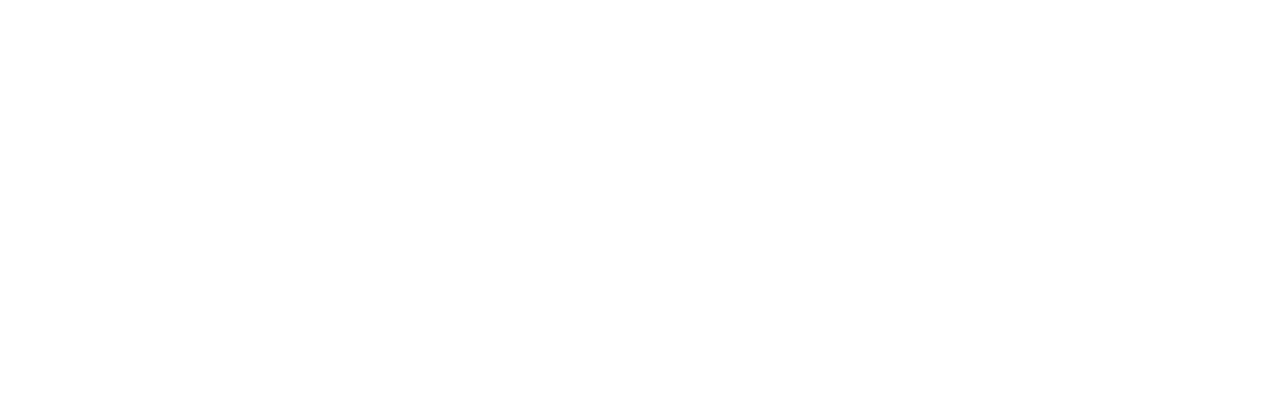
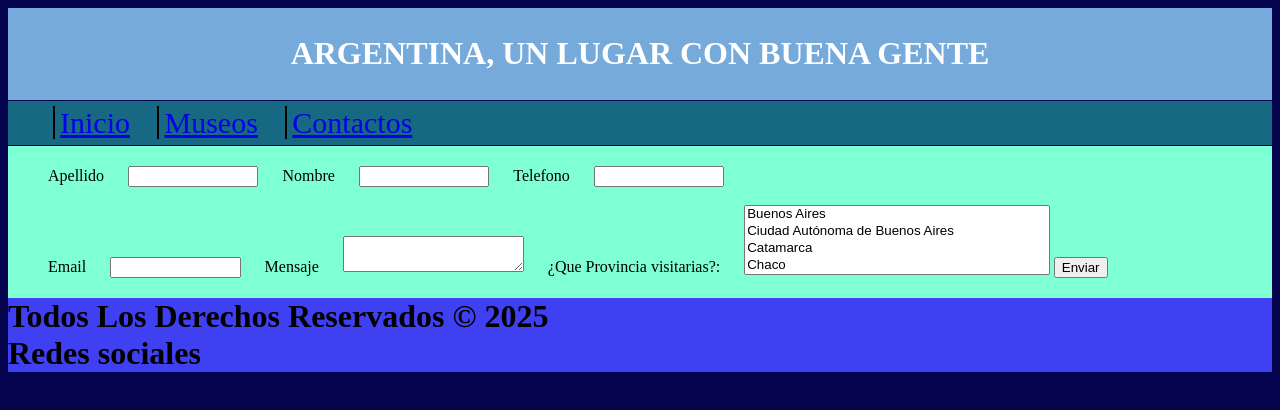
Before and after one commit to juanjujuy/TP1PV2025JuanLamas, a plain HTML site: page contacto.html in a window 1280 px wide. Drawn offline with Linux system fonts and the light colour scheme.

Commit message:
Agregar formulario con Script alert

```diff
--- a/contacto.html
+++ b/contacto.html
@@ -4,8 +4,88 @@
     <meta charset="UTF-8">
     <meta name="viewport" content="width=device-width, initial-scale=1.0">
     <title>Document</title>
+    <link rel="stylesheet" href="css/style.css">
 </head>
 <body>
+        <div class="conteiner">
+            <header>
+                <h1>
+                    ARGENTINA, UN LUGAR CON BUENA GENTE
+                </h1>
+            </header>
+            <nav>
+                <ul>
+                    <li class="Navegacion">
+                        <a href="index.html">Inicio</a>
+                    </li>
+                    <li class="Navegacion">
+                        <a href="museos.html">Museos</a>
+                    </li>
+                    <li class="Navegacion">
+                        <a href="contacto.html">Contactos</a>
+                    </li>
+                </ul>
+            </nav>
+            <main>
+                <form id="contact-form">
+                    <label id="label-apellido">Apellido</label>
+                    <input type="text" id="apellido" name="apellido" required>
 
+                    <label id="label-nombre">Nombre</label>
+                    <input type="text" id="nombre" name="nombre" required>
+
+                    <label id="telefono">Telefono</label>
+                    <input type="number" id="telefono" name="telefono" required>
+                    <br>
+                    <br>
+
+                    <label id="email">Email</label>
+                    <input type="email" id="email" name="email" required>
+
+                    <label id="mensaje">Mensaje</label>
+                    <textarea id="mensaje" name="mensaje" rows="2" required></textarea>
+
+                    <label id="provincias">¿Que Provincia visitarias?: </label>
+                    <select name="provincia" id="provincia" multiple>
+                        <option value="bsas">Buenos Aires</option>
+                        <option value="caba">Ciudad Autónoma de Buenos Aires</option>
+                        <option value="cat">Catamarca</option>
+                        <option value="cha">Chaco</option>
+                        <option value="chu">Chubut</option>
+                        <option value="cor">Córdoba</option>
+                        <option value="corr">Corrientes</option>
+                        <option value="enri">Entre Ríos</option>
+                        <option value="for">Formosa</option>
+                        <option value="juj">Jujuy</option>
+                        <option value="pam">La Pampa</option>
+                        <option value="lari">La Rioja</option>
+                        <option value="men">Mendoza</option>
+                        <option value="mis">Misiones</option>
+                        <option value="neu">Neuquén</option>
+                        <option value="rneg">Río Negro</option>
+                        <option value="sal">Salta</option>
+                        <option value="sju">San Juan</option>
+                        <option value="slu">San Luis</option>
+                        <option value="scru">Santa Cruz</option>
+                        <option value="safe">Santa Fe</option>
+                        <option value="sdes">Santiago del Estero</option>
+                        <option value="tdf">Tierra del Fuego, Antártida e Islas del Atlántico Sur</option>
+                        <option value="tuc">Tucumán</option>
+                        </select>
+
+                    <button type="submit" onclick="enviarFormulario()">Enviar</button>
+
+                </form>
+            </main>
+            <footer>
+                <h1>
+                    Todos Los Derechos Reservados © 2025
+                </h1>
+                <h1>
+                    Redes sociales
+                </h1>
+            </footer>
+        </div>
 </body>
+<script src="js/scripts.js"></script>
 </html>
--- a/css/style.css
+++ b/css/style.css
@@ -97,3 +97,24 @@ body {
     text-align: left;
     font-size: 18px;
 }
+
+#contact-form {
+    background-color: aquamarine;
+    padding: 20px;
+}
+
+#contact-form label {
+    width: 40%;
+    text-align: center;
+    padding: 20px;
+}
+
+#contact-form mensaje {
+    text-align: start;
+    padding: 40px;
+}
+
+#contact-form input {
+    width: 10%;
+    text-align: start;
+}
--- /dev/null
+++ b/js/scripts.js
@@ -0,0 +1,15 @@
+    // Funcion que se ejecuta cuando se hace clik en un boton
+    function enviarFormulario() {
+        //Evitar que el formulario se envie y la pagina se recargue
+        event.preventDefault();
+
+        // Obtener los valores de los inputs
+        var apellido = document.getElementById("apellido").value;
+        var nombre = document.getElementById("nombre").value;
+
+        // Mostrar los valores en la consola
+        console.log("nombre", nombre);
+        console.log("apellido", apellido);
+
+        alert("nombre: " +nombre+" y apellido: "+apellido);
+    }
```
